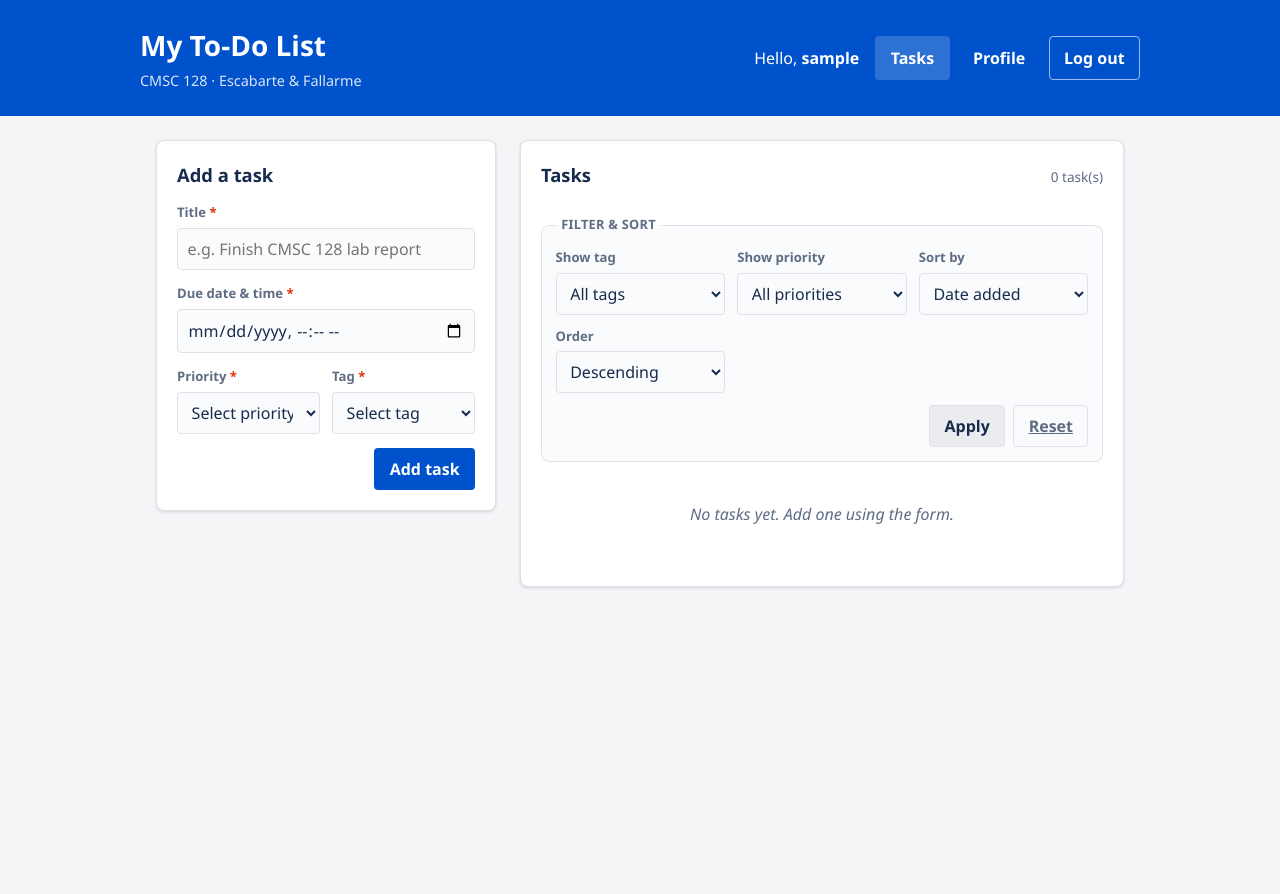
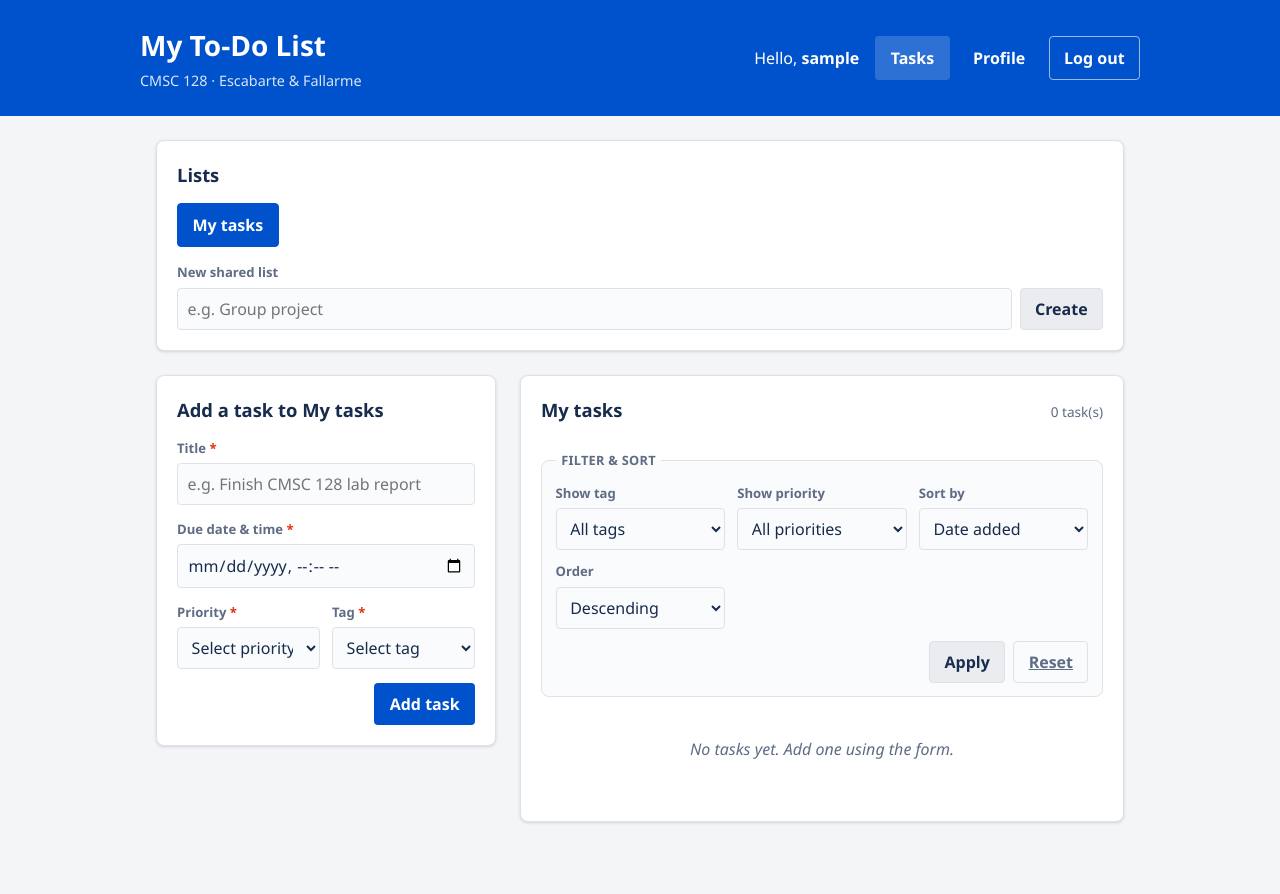
Before and after one commit to Matty-05/cmsc128-Lab1_CRUD_Escabarte_Fallarme, a Flask app: page / in a window 1280 px wide. Before the commit the page ends 589 px from the top, so only its background shows below. Run offline with Flask 3, Linux system fonts and the light colour scheme; the visitor is signed in with stand-in values (Sample User, id 1); data comes from the database, SQL or seed files in the repository; data that the repository does not hold is empty.

Commit message:
feat: add list switcher, shared list forms, and per-list task views

```diff
--- a/app.py
+++ b/app.py
@@ -185,6 +185,43 @@ def format_due(value):
     time = due.strftime("%I:%M %p").lstrip("0")
     return f"{due:%b} {due.day}, {due.year}, {time}"
 
+# The list saved in the session, but only if I am still a member. None means Personal.
+def get_active_list():
+    list_id = session.get("list_id")
+    if list_id is None:
+        return None
+    return get_db().execute(
+        """SELECT lists.* FROM lists
+           JOIN list_members ON list_members.list_id = lists.id
+           WHERE lists.id = ? AND list_members.user_id = ?""",
+        (list_id, g.user["id"]),
+    ).fetchone()
+
+# Every list I own or was added to, with the owner's name for the switcher buttons.
+def get_my_lists():
+    return get_db().execute(
+        """SELECT lists.*, users.display_name AS owner_name FROM lists
+           JOIN list_members ON list_members.list_id = lists.id
+           JOIN users ON users.id = lists.owner_id
+           WHERE list_members.user_id = ?
+           ORDER BY lists.id""",
+        (g.user["id"],),
+    ).fetchall()
+
+# Everything _list_bar.html needs. Used by the To-Do List and Edit pages.
+def get_list_bar_data():
+    active_list = get_active_list()
+    members = []
+    if active_list is not None:
+        members = get_db().execute(
+            """SELECT users.display_name FROM list_members
+               JOIN users ON users.id = list_members.user_id
+               WHERE list_members.list_id = ?
+               ORDER BY users.display_name""",
+            (active_list["id"],),
+        ).fetchall()
+    return {"lists": get_my_lists(), "active_list": active_list, "members": members}
+
 def get_filtered_tasks():
     db = get_db()
     sort_by = request.args.get("sort_by", "created_at")
@@ -193,10 +230,14 @@ def get_filtered_tasks():
     filter_tag = request.args.get("filter_tag", "")
     filter_priority = request.args.get("filter_priority", "")
 
-    condition_strings = [
-        "(user_id = ? OR list_id IN (SELECT list_id FROM list_members WHERE user_id = ?))"
-    ]
-    parameter_values = [g.user["id"], g.user["id"]]
+    # Personal shows only my tasks outside any list; a shared list shows all of its tasks.
+    active_list = get_active_list()
+    if active_list is None:
+        condition_strings = ["user_id = ? AND list_id IS NULL"]
+        parameter_values = [g.user["id"]]
+    else:
+        condition_strings = ["list_id = ?"]
+        parameter_values = [active_list["id"]]
 
     if filter_tag:
         condition_strings.append("tag = ?")
@@ -215,12 +256,17 @@ def get_filtered_tasks():
         sort_by = "created_at"
     order_expression = SORT_COLUMNS[sort_by]
 
-    return db.execute(f"SELECT * FROM tasks {where_clause} ORDER BY {order_expression} {sort_order}", parameter_values).fetchall()
+    # added_by: who created the task, shown in shared lists.
+    return db.execute(
+        f"""SELECT *, (SELECT display_name FROM users WHERE users.id = tasks.user_id) AS added_by
+            FROM tasks {where_clause} ORDER BY {order_expression} {sort_order}""",
+        parameter_values,
+    ).fetchall()
 
 @app.route("/")
 @login_required
 def index():
-    return render_template("index.html", tasks=get_filtered_tasks())
+    return render_template("index.html", tasks=get_filtered_tasks(), **get_list_bar_data())
 
 @app.route("/add", methods=["POST"])
 @login_required
@@ -276,7 +322,7 @@ def edit_task_form(task_id):
     ).fetchone()
     if task is None:
         abort(404)
-    return render_template("edit.html", task=task, tasks=get_filtered_tasks())
+    return render_template("edit.html", task=task, tasks=get_filtered_tasks(), **get_list_bar_data())
 
 @app.route("/edit/<int:task_id>", methods=["POST"])
 @login_required
@@ -321,7 +367,7 @@ def delete_task(task_id):
 def create_list():
     name = request.form.get("name", "").strip()
     if not name:
-        flash("Enter a list name.")
+        flash("Enter a list name.", "error")
         return redirect_to_index()
 
     db = get_db()
@@ -334,6 +380,24 @@ def create_list():
         (cursor.lastrowid, g.user["id"]),
     )
     db.commit()
+    # Open the new list right away so the user sees what they just made.
+    session["list_id"] = cursor.lastrowid
+    return redirect_to_index()
+
+
+@app.route("/lists/switch", methods=["POST"])
+@login_required
+def switch_list():
+    # An empty value means Personal. Any other id must be a list I am a member of.
+    list_id = request.form.get("list_id", type=int)
+    if list_id is not None:
+        membership = get_db().execute(
+            "SELECT 1 FROM list_members WHERE list_id = ? AND user_id = ?",
+            (list_id, g.user["id"]),
+        ).fetchone()
+        if membership is None:
+            abort(404)
+    session["list_id"] = list_id
     return redirect_to_index()
 
 
@@ -350,18 +414,22 @@ def add_list_member(list_id):
         abort(404)
 
     user = db.execute(
-        "SELECT id FROM users WHERE username = ? COLLATE NOCASE OR email = ?",
+        "SELECT id, display_name FROM users WHERE username = ? COLLATE NOCASE OR email = ?",
         (identifier, identifier.lower()),
     ).fetchone()
     if user is None:
-        flash("No account matches that username or email.")
+        flash("No account matches that username or email.", "error")
         return redirect_to_index()
 
-    db.execute(
+    cursor = db.execute(
         "INSERT OR IGNORE INTO list_members (list_id, user_id) VALUES (?, ?)",
         (list_id, user["id"]),
     )
     db.commit()
+    if cursor.rowcount == 0:
+        flash(f"{user['display_name']} is already in this list.", "error")
+    else:
+        flash(f"Added {user['display_name']} to this list.", "success")
     return redirect_to_index()
 
 
@@ -370,7 +438,7 @@ def add_list_member(list_id):
 @app.route("/signup", methods=["GET"])
 def register_form():
     if g.user:
-        return redirect(url_for("profile_form"))
+        return redirect(url_for("index"))
     return render_template("signup.html")
 
 @app.route("/signup", methods=["POST"])
@@ -435,7 +503,7 @@ def register():
     session.clear()
     session["user_id"] = cursor.lastrowid
     flash("Your account was created. Welcome!")
-    return redirect(url_for("profile_form"))
+    return redirect(url_for("index"))
 
 
 # Profile:
--- a/static/css/style.css
+++ b/static/css/style.css
@@ -18,6 +18,9 @@
 }
 
 * { box-sizing: border-box; }
+
+/* Always show the scrollbar, so short and long pages stay centered the same. */
+html { overflow-y: scroll; }
 
 
 body {
@@ -555,3 +558,51 @@ a.btn-block {
   font-weight: 600;
   word-break: break-all;
 }
+
+/* List switcher (Lab 3) */
+.list-bar { grid-column: 1 / -1; }
+
+.list-tabs {
+  display: flex;
+  flex-wrap: wrap;
+  gap: 0.5rem;
+}
+
+.list-tab {
+  min-height: 44px;
+  padding: 0 0.9rem;
+  font: inherit;
+  font-weight: 600;
+  color: var(--text);
+  background: #fafbfc;
+  border: 1px solid var(--border);
+  border-radius: 4px;
+  cursor: pointer;
+}
+.list-tab:hover { background: #ebecf0; }
+.list-tab:focus-visible { outline: 2px solid var(--primary); outline-offset: 2px; }
+
+/* The list you are viewing */
+.list-tab[aria-current="true"] {
+  background: var(--primary);
+  border-color: var(--primary);
+  color: #fff;
+}
+
+.list-owner { font-weight: 400; font-size: 0.85rem; }
+
+.list-members {
+  margin: 0.75rem 0 0;
+  font-size: 0.85rem;
+  color: var(--text-muted);
+}
+
+.list-forms {
+  display: grid;
+  grid-template-columns: repeat(auto-fit, minmax(240px, 1fr));
+  gap: 0.75rem;
+  margin-top: 1rem;
+}
+.list-forms .field { margin-bottom: 0; }
+
+.inline-field { display: flex; gap: 0.5rem; }
--- /dev/null
+++ b/templates/_list_bar.html
@@ -0,0 +1,51 @@
+{# List switcher + list forms. Shared by index.html and edit.html. #}
+    <section class="panel list-bar" aria-labelledby="lists-heading">
+      <h2 id="lists-heading">Lists</h2>
+
+      {% for category, message in get_flashed_messages(with_categories=true) %}
+        {% if category == 'error' %}
+          <p class="form-error" role="alert">{{ message }}</p>
+        {% else %}
+          <p class="form-success" role="status">{{ message }}</p>
+        {% endif %}
+      {% endfor %}
+
+      <form action="{{ url_for('switch_list', **request.args) }}" method="POST" class="list-tabs">
+        <button type="submit" name="list_id" value="" class="list-tab"
+                {% if not active_list %}aria-current="true"{% endif %}>My tasks</button>
+        {% for list in lists %}
+          <button type="submit" name="list_id" value="{{ list.id }}" class="list-tab"
+                  {% if active_list and active_list.id == list.id %}aria-current="true"{% endif %}>
+            {{ list.name }}
+            {% if list.owner_id != g.user.id %}<span class="list-owner">by {{ list.owner_name }}</span>{% endif %}
+          </button>
+        {% endfor %}
+      </form>
+
+      {% if active_list %}
+        <p class="list-members">Members: {{ members | map(attribute='display_name') | join(', ') }}</p>
+      {% endif %}
+
+      <div class="list-forms">
+        <form action="{{ url_for('create_list', **request.args) }}" method="POST" class="field">
+          <label for="new-list-name">New shared list</label>
+          <div class="inline-field">
+            <input type="text" id="new-list-name" name="name" maxlength="60"
+                   placeholder="e.g. Group project" required />
+            <button type="submit" class="btn btn-secondary">Create</button>
+          </div>
+        </form>
+
+        {# Only the owner can add people, so only the owner sees this form. #}
+        {% if active_list and active_list.owner_id == g.user.id %}
+          <form action="{{ url_for('add_list_member', list_id=active_list.id, **request.args) }}" method="POST" class="field">
+            <label for="member-identifier">Add a member to {{ active_list.name }}</label>
+            <div class="inline-field">
+              <input type="text" id="member-identifier" name="identifier"
+                     placeholder="Username or email" required />
+              <button type="submit" class="btn btn-secondary">Add</button>
+            </div>
+          </form>
+        {% endif %}
+      </div>
+    </section>
--- a/templates/_tasks_panel.html
+++ b/templates/_tasks_panel.html
@@ -1,7 +1,7 @@
 {# Task list + filter/sort controls. Shared by index.html and edit.html. #}
     <section class="panel" aria-labelledby="list-heading">
       <div class="list-header">
-        <h2 id="list-heading">Tasks</h2>
+        <h2 id="list-heading">{{ active_list.name if active_list else 'My tasks' }}</h2>
         <span id="task-count" class="task-count">{{ tasks|length }} task(s)</span>
       </div>
 
@@ -74,6 +74,9 @@
                 {% if task.due_date %}
                   <time class="task-due-date" datetime="{{ task.due_date }}">Due: {{ task.due_date | format_due }}</time>
                 {% endif %}
+                {% if active_list %}
+                  <span class="task-added-by">Added by {{ task.added_by }}</span>
+                {% endif %}
               </div>
             </div>
 
--- a/templates/edit.html
+++ b/templates/edit.html
@@ -10,6 +10,8 @@
   {% include "_header.html" %}
 
   <main class="layout">
+    {% include "_list_bar.html" %}
+
     <section class="panel" aria-labelledby="form-heading">
       <h2 id="form-heading">Edit Task</h2>
 
--- a/templates/index.html
+++ b/templates/index.html
@@ -10,10 +10,15 @@
   {% include "_header.html" %}
 
   <main class="layout">
+    {% include "_list_bar.html" %}
+
     <section class="panel" aria-labelledby="form-heading">
-      <h2 id="form-heading">Add a task</h2>
+      <h2 id="form-heading">Add a task to {{ active_list.name if active_list else 'My tasks' }}</h2>
 
       <form id="task-form" action="{{ url_for('add_task', **request.args) }}" method="POST">
+        {% if active_list %}
+          <input type="hidden" name="list_id" value="{{ active_list.id }}" />
+        {% endif %}
         <div class="field">
           <label for="title">Title <span class="required">*</span></label>
           <input type="text" id="title" name="title" maxlength="200"
```
